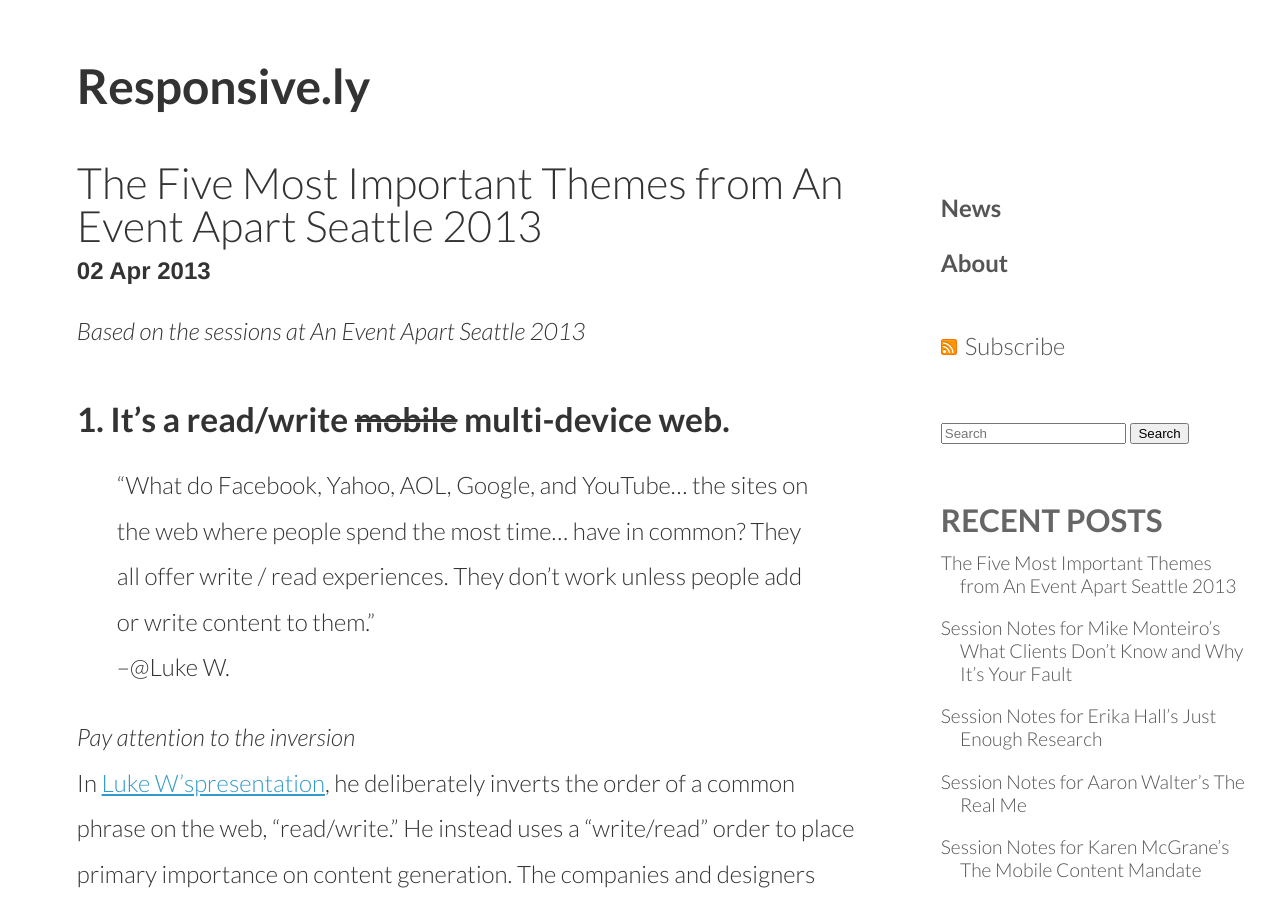
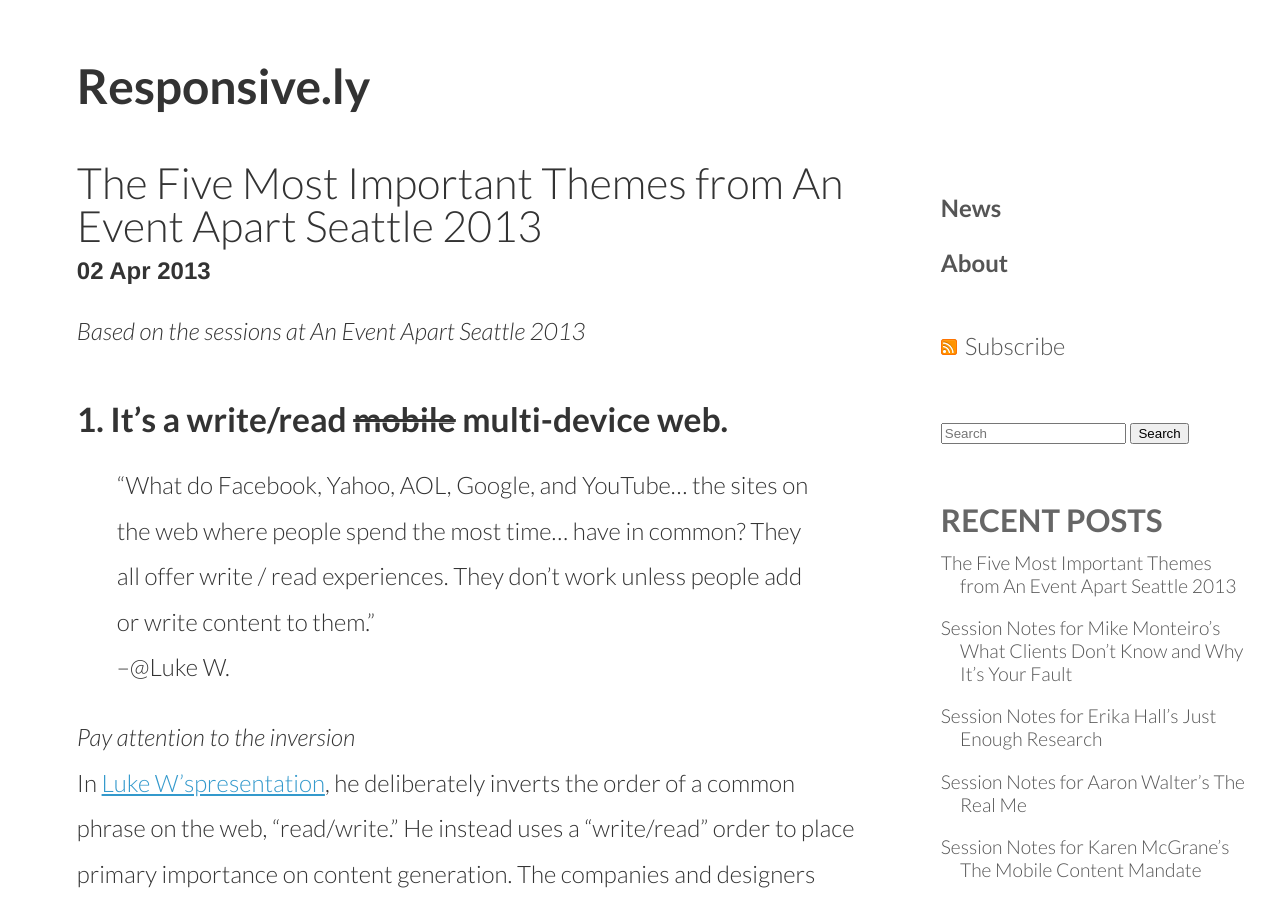
Before and after one commit to thedougco/responsive.ly, a Jekyll site: the page built from _posts/2013-04-3-the_five_most_important_ideas_from_an_event_apart_seattle_2013.md, in a window 1280 px wide and 900 px high. Built offline with Jekyll 4.4.1, drawn with Linux system fonts in a browser that asks for light colours; nearby versions of some CDN libraries; Markdown is read by kramdown in place of the engine named in the settings; comment, search, counter and statistics services are not loaded.

```diff
--- a/_posts/2013-04-3-the_five_most_important_ideas_from_an_event_apart_seattle_2013.md
+++ b/_posts/2013-04-3-the_five_most_important_ideas_from_an_event_apart_seattle_2013.md
@@ -9,7 +9,7 @@ author: doug
 
 <!-- more -->
 
-###1. It’s a read/write <del>mobile</del> multi-device web.
+###1. It’s a write/read <del>mobile</del> multi-device web.
 
 > “What do Facebook, Yahoo, AOL, Google, and YouTube… the sites on the web where people spend the most time… have in common? They all offer write / read experiences. They don't work unless people add or write content to them.”
 >--@Luke W.
```
